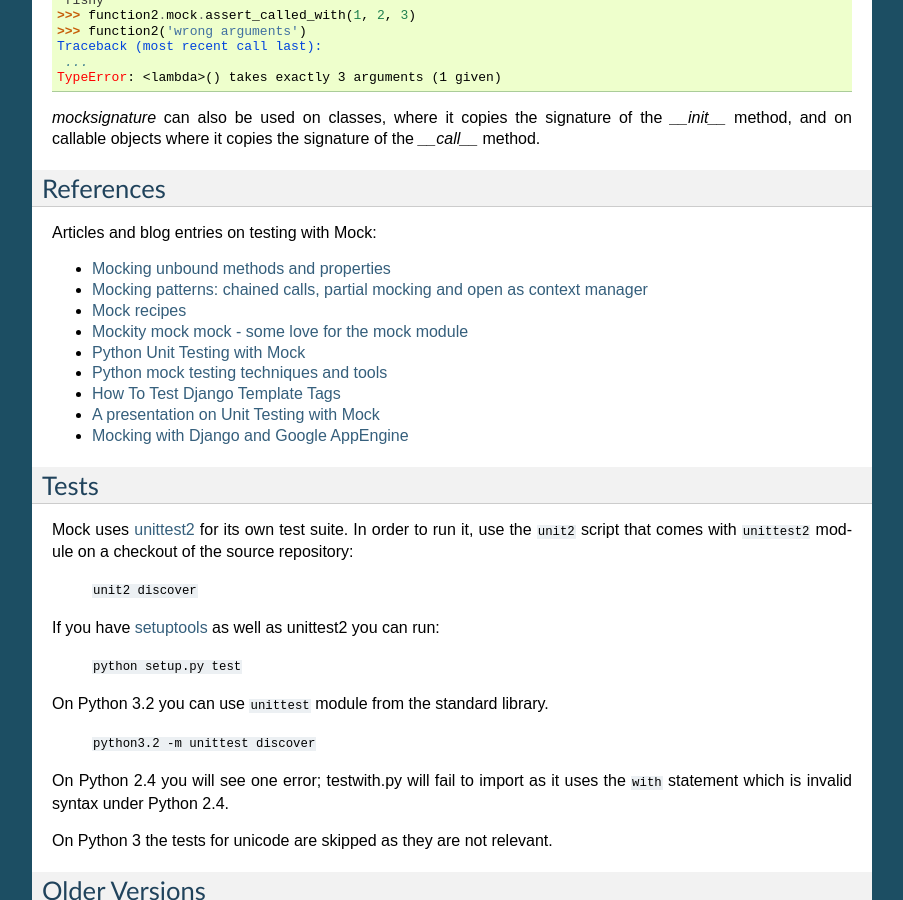
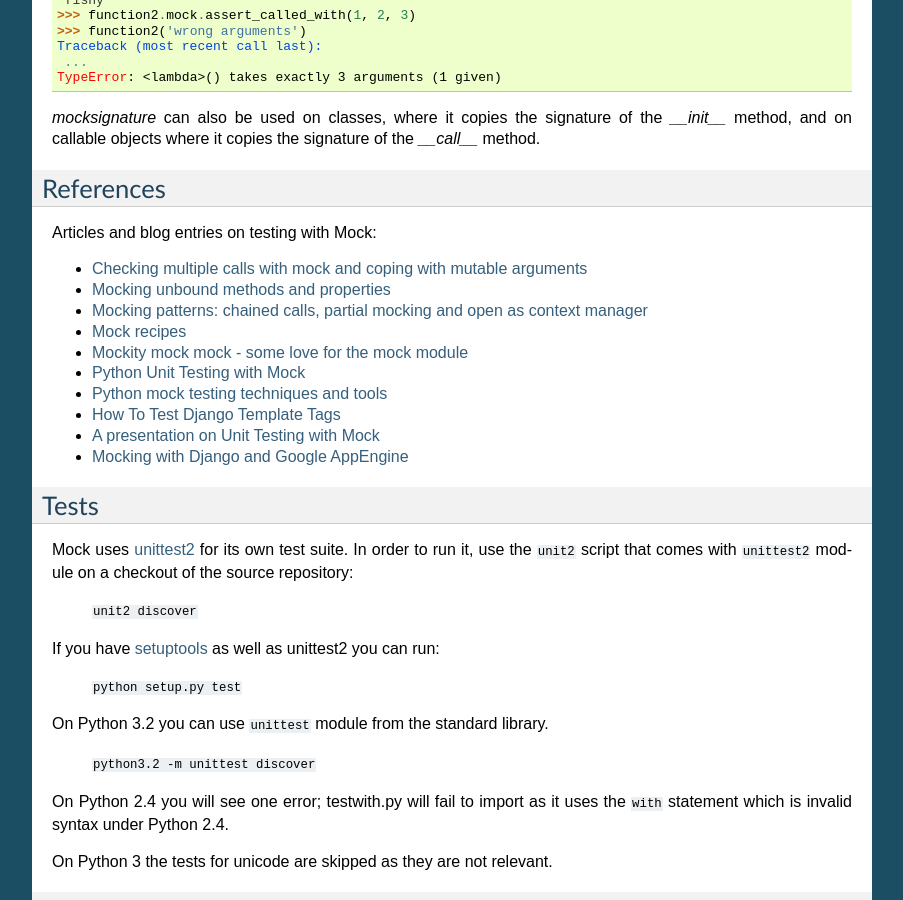
Before and after one commit to testing-cabal/mock, a Sphinx documentation site: the page built from docs/index.txt, in a window 1280 px wide and 900 px high, scrolled down 3866 px. Shown: the whole window, without its empty margins (198-1101 px from the left). Built offline with Sphinx 7.4.7, drawn with Linux system fonts in a browser that asks for light colours; pages that are not in the unit, such as notebooks, are missing from menus.

Commit message:
Adding a link to the docs

```diff
--- a/docs/index.txt
+++ b/docs/index.txt
@@ -259,6 +259,7 @@ References
 
 Articles and blog entries on testing with Mock:
 
+* `Checking multiple calls with mock and coping with mutable arguments <http://www.voidspace.org.uk/python/weblog/arch_d7_2010_11_20.shtml#e1197>`_
 * `Mocking unbound methods and properties <http://www.voidspace.org.uk/python/weblog/arch_d7_2010_11_20.shtml#e1196>`_
 * `Mocking patterns: chained calls, partial mocking and open as context manager <http://www.voidspace.org.uk/python/weblog/arch_d7_2010_10_02.shtml#e1188>`_
 * `Mock recipes <http://konryd.blogspot.com/2010/06/mock-recipies.html>`_
```
